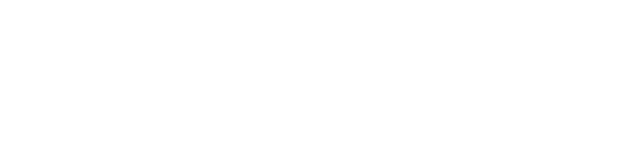
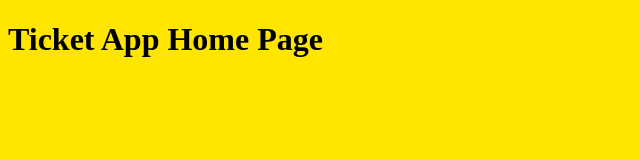
Before and after one commit to Olu2410/ticketapp, a plain HTML site: page index.html in a window 1280 px wide. Shown: the whole page, without its empty margins (0-640 px from the left). Drawn offline with Linux system fonts and the light colour scheme.

Commit message:
index page customizede form nigrie and ghgana

```diff
--- a/index.html
+++ b/index.html
@@ -4,8 +4,14 @@
     <meta charset="UTF-8">
     <meta name="viewport" content="width=device-width, initial-scale=1.0">
     <title>Homepage: ticketapp</title>
+    <style>
+        body{
+            background-color: rgb(255, 229, 0);
+        }
+    </style>
 </head>
 <body>
+    <h1>Ticket App Home Page</h1>
 
 </body>
 </html>
```
Also changed, not shown: 1 other file.
